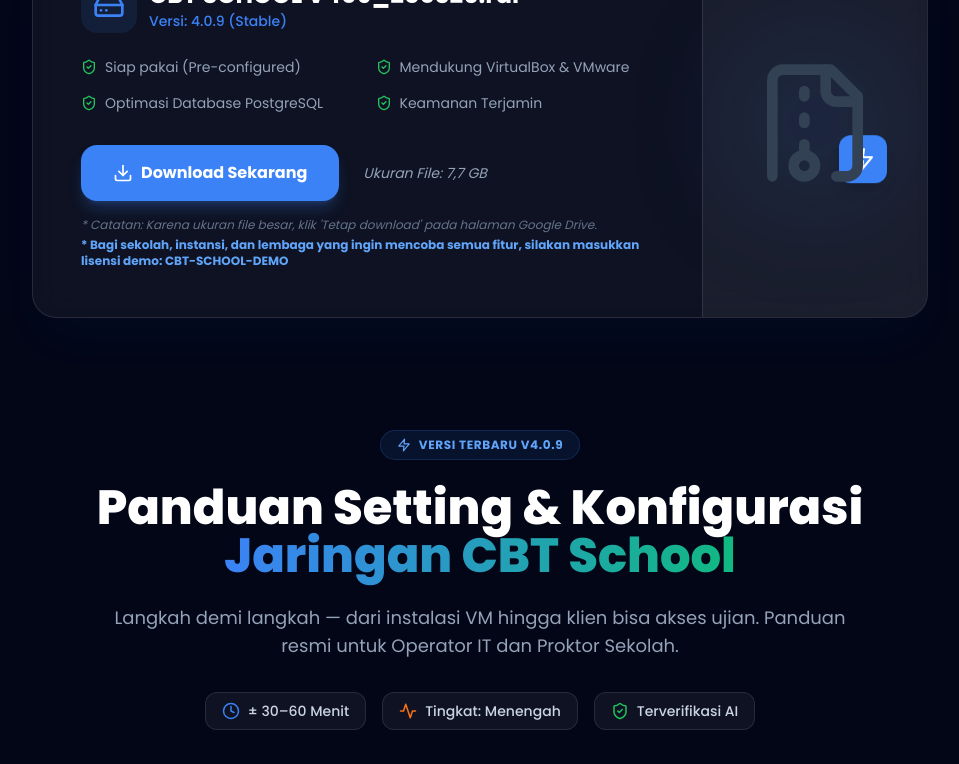
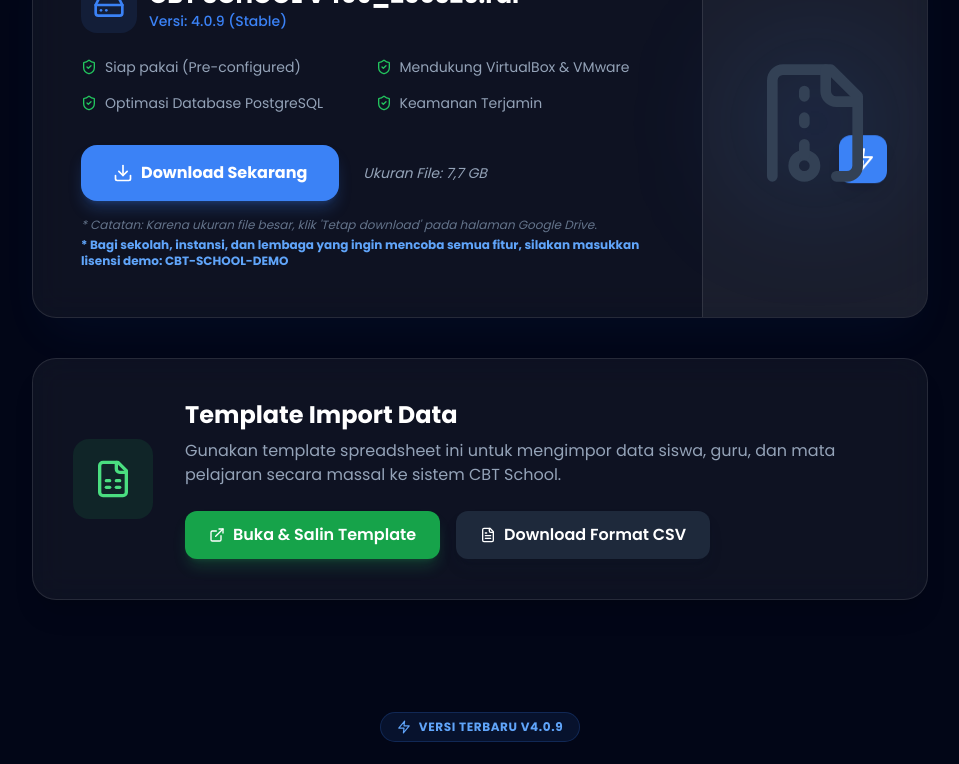
Before and after one commit to kitabisaberkarya/CBT-SCHOOL, a React (Vite) app: page / in a window 1280 px wide. Shown: the part 3943-4707 px from the top of the page, without its empty margins (160-1119 px from the left). Built offline with nearby package versions, Linux system fonts and the light colour scheme; no server answers; the database is empty.

Commit message:
feat(Downloads): Add data import template links
Adds links to a Google Sheets template and a CSV export of that template within the Downloads section. This allows users to easily download and use the template for bulk data imports.

```diff
--- a/components/Downloads.tsx
+++ b/components/Downloads.tsx
@@ -1,5 +1,5 @@
 import React from 'react';
-import { Download, FileArchive, HardDrive, ShieldCheck, Zap } from 'lucide-react';
+import { Download, FileArchive, HardDrive, ShieldCheck, Zap, FileSpreadsheet, ExternalLink, FileText } from 'lucide-react';
 import { useLanguage } from '../context/LanguageContext';
 import NetworkGuide from './NetworkGuide';
 
@@ -7,6 +7,8 @@
   const { language } = useLanguage();
 
   const downloadUrl = "https://drive.google.com/uc?export=download&id=14fZo2mBOO9j1kzxq31R4Xxl3QelomSVD";
+  const templateSheetUrl = "https://docs.google.com/spreadsheets/d/1TX4pu1sehACBj696DTTtrrZ7owC1o_w99PQl1rfESUY/edit?usp=sharing";
+  const templateCsvUrl = "https://docs.google.com/spreadsheets/d/1TX4pu1sehACBj696DTTtrrZ7owC1o_w99PQl1rfESUY/export?format=csv";
 
   const content = {
     id: {
@@ -23,7 +25,13 @@
         "Mendukung VirtualBox & VMware",
         "Optimasi Database PostgreSQL",
         "Keamanan Terjamin"
-      ]
+      ],
+      template: {
+        title: "Template Import Data",
+        desc: "Gunakan template spreadsheet ini untuk mengimpor data siswa, guru, dan mata pelajaran secara massal ke sistem CBT School.",
+        btnCopy: "Buka & Salin Template",
+        btnCsv: "Download Format CSV",
+      }
     },
     en: {
       title: "Download Resource",
@@ -39,7 +47,13 @@
         "Supports VirtualBox & VMware",
         "PostgreSQL Database Optimization",
         "Guaranteed Security"
-      ]
+      ],
+      template: {
+        title: "Data Import Template",
+        desc: "Use this spreadsheet template to bulk import student, teacher, and subject data into the CBT School system.",
+        btnCopy: "Open & Copy Template",
+        btnCsv: "Download CSV Format",
+      }
     }
   };
 
@@ -57,7 +71,8 @@
           </p>
         </div>
 
-        <div className="max-w-4xl mx-auto mb-16" data-aos="zoom-in">
+        {/* Main VM Download Card */}
+        <div className="max-w-4xl mx-auto mb-10" data-aos="zoom-in">
           <div className="glass-card rounded-3xl overflow-hidden border border-slate-200 dark:border-white/10 flex flex-col md:flex-row shadow-2xl shadow-blue-500/5">
             {/* Left Side: Info */}
             <div className="p-8 md:p-12 flex-grow">
@@ -119,6 +134,41 @@
           </div>
         </div>
 
+        {/* Spreadsheet Template Card */}
+        <div className="max-w-4xl mx-auto mb-16" data-aos="fade-up">
+          <div className="glass-card rounded-3xl p-8 md:p-10 border border-slate-200 dark:border-white/10 shadow-xl">
+            <div className="flex flex-col md:flex-row items-center gap-8">
+              <div className="w-20 h-20 rounded-2xl bg-green-500/10 flex items-center justify-center flex-shrink-0">
+                <FileSpreadsheet className="w-10 h-10 text-green-600 dark:text-green-400" />
+              </div>
+              <div className="flex-grow text-center md:text-left">
+                <h3 className="text-2xl font-bold text-slate-900 dark:text-white mb-2">{c.template.title}</h3>
+                <p className="text-slate-600 dark:text-slate-400 mb-6">
+                  {c.template.desc}
+                </p>
+                <div className="flex flex-wrap justify-center md:justify-start gap-4">
+                  <a
+                    href={templateSheetUrl}
+                    target="_blank"
+                    rel="noopener noreferrer"
+                    className="flex items-center gap-2 px-6 py-3 bg-green-600 hover:bg-green-700 text-white rounded-xl font-semibold transition-all shadow-lg shadow-green-500/20"
+                  >
+                    <ExternalLink className="w-4 h-4" />
+                    {c.template.btnCopy}
+                  </a>
+                  <a
+                    href={templateCsvUrl}
+                    className="flex items-center gap-2 px-6 py-3 bg-slate-800 hover:bg-slate-900 text-white rounded-xl font-semibold transition-all shadow-lg shadow-slate-900/20"
+                  >
+                    <FileText className="w-4 h-4" />
+                    {c.template.btnCsv}
+                  </a>
+                </div>
+              </div>
+            </div>
+          </div>
+        </div>
+
         {/* Tutorial Section - Network Configuration */}
         <div id="network-guide" className="mt-12">
           <NetworkGuide />
@@ -128,5 +178,4 @@
   );
 };
 
-
 export default Downloads;
```
